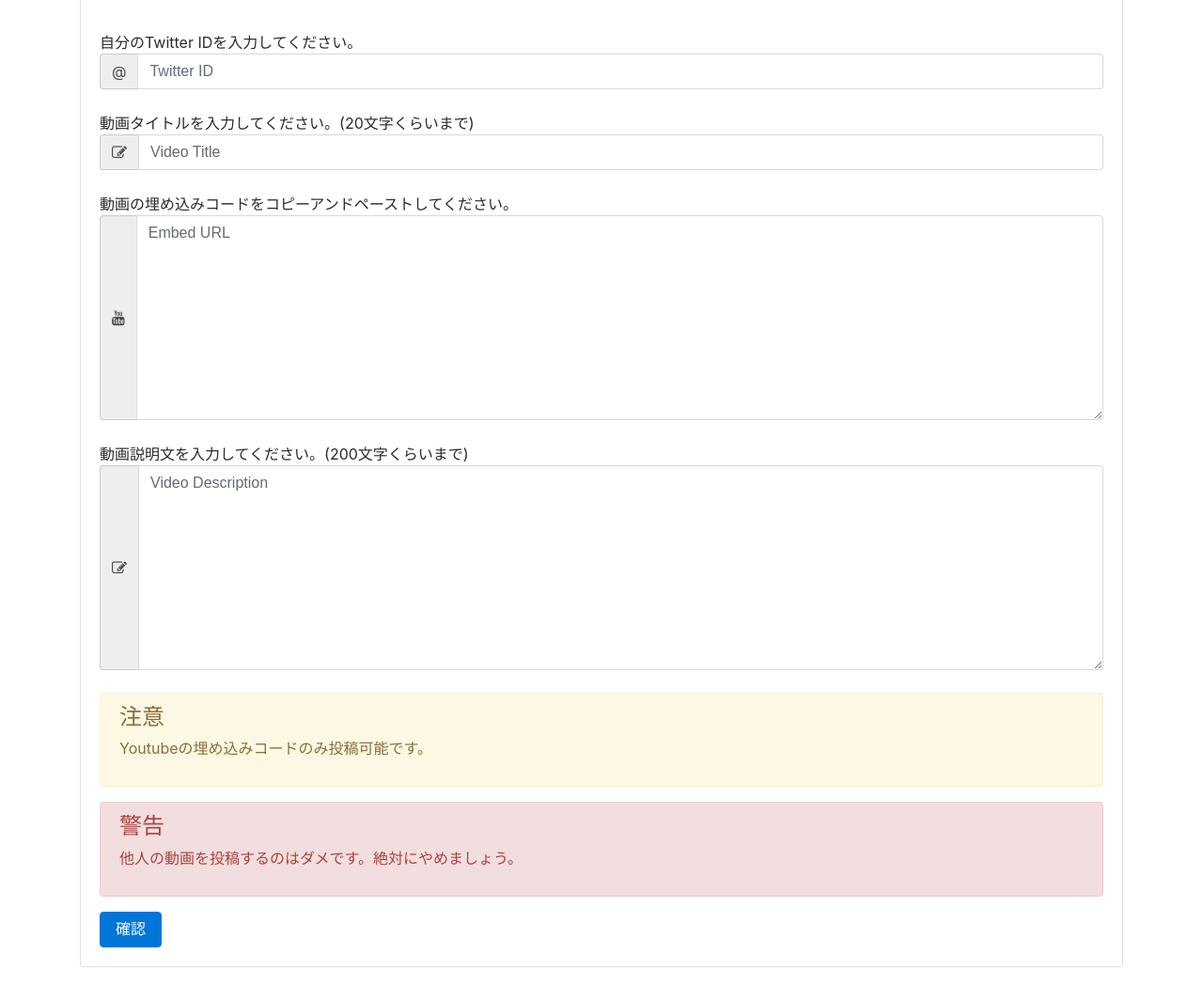
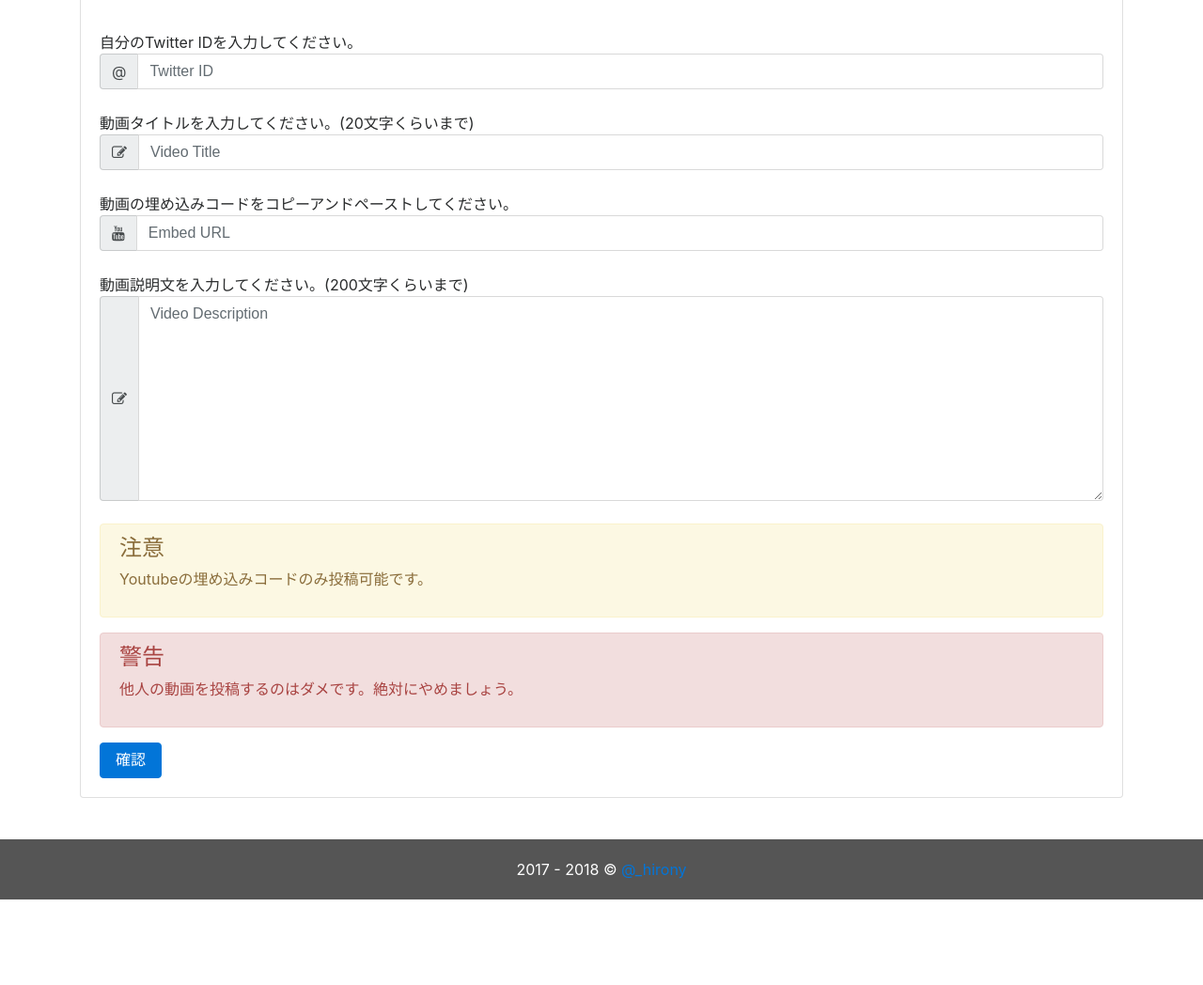
Before and after one commit to hirony-jp/tipvideo_old, a PHP site: page /view/post.php in a window 1280 px wide. Shown: the part 2359-3407 px from the top of the page at 94% size. After the commit the page ends 3316 px from the top, so only its background shows below. Run offline with PHP 8.4, Linux system fonts and the light colour scheme; some libraries are stand-ins or nearby versions.

Commit message:
change textarea -> input in post.php

```diff
--- a/view/post.php
+++ b/view/post.php
@@ -21,8 +21,8 @@
                 動画の埋め込みコードをコピーアンドペーストしてください。<br>
                 <div class="input-group">
                 <span class="input-group-addon" id="basic-addon3"><i class="fa fa-youtube" aria-hidden="true"></i></span>
-                <!-- <input type="text" name="vurl" class="form-control" placeholder="Embed URL" aria-describedby="basic-addon3" pattern="^^.*https://www.youtube.com/embed.*" title="youtubeの埋め込みコードっぽくないんですが。。。" required> -->
-                <textarea type="text" name="vurl" class="form-control"  cols="100%" rows="10" placeholder="Embed URL" aria-describedby="basic-addon3" maxlength="200" required></textarea>
+                <input type="text" name="vurl" class="form-control" placeholder="Embed URL" aria-describedby="basic-addon3" pattern="^.*https://www.youtube.com/embed.*" title="本当にyoutubeの埋め込みコードですか？" required>
+                <!-- <textarea type="text" name="vurl" class="form-control"  cols="100%" rows="10" placeholder="Embed URL" aria-describedby="basic-addon3" maxlength="200" required></textarea> -->
                 </div>
                 <br>
                 動画説明文を入力してください。(200文字くらいまで)<br>
```
